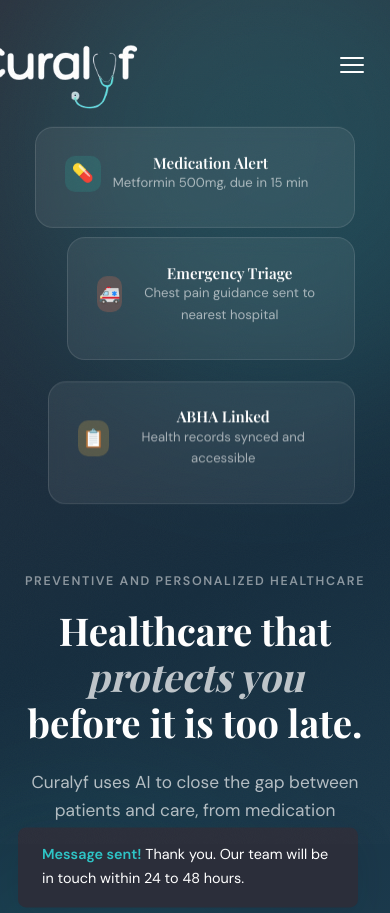
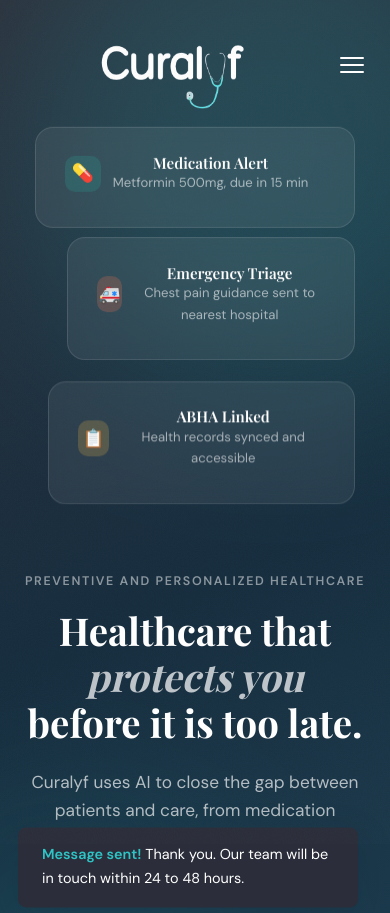
Before and after one commit to ThrishaG17104/curalyf-website, a plain HTML site: page index.html in a window 390 px wide. Shown: the top 913 px of the page. Drawn offline with nearby package versions, Linux system fonts and the light colour scheme; a web font is replaced by a local one.

Commit message:
Add files via upload

```diff
--- a/index.html
+++ b/index.html
@@ -198,6 +198,10 @@
       width: auto;
       display: block;
     }
+@media (max-width: 680px) {
+  .nav__logo {
+    margin-left: 0;   /* reset on mobile */
+  }
 
     .nav__links {
       display: flex; align-items: center; gap: 1.8rem;
@@ -824,6 +828,7 @@
     }
     .toast.show { transform: translateY(0); }
     .toast span { color: var(--teal); font-weight: 600; }
+
   </style>
 </head>
 
```
